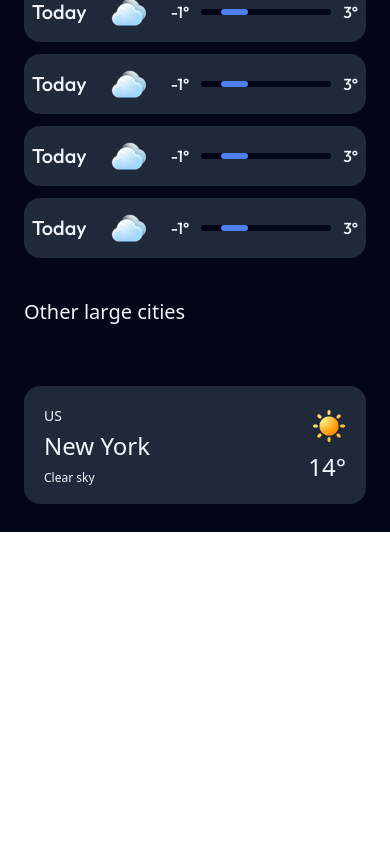
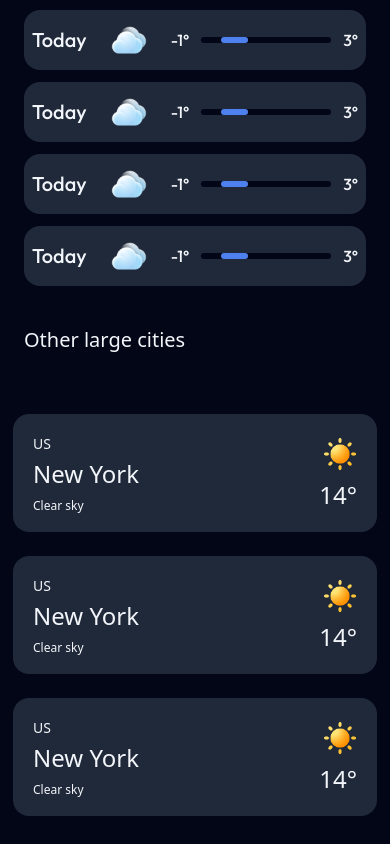
Before and after one commit to sercansimsek/weather-app, a React (Vite) app: page / in a window 390 px wide. Shown: the part 1159-2003 px from the top of the page. Before the commit the page ends 1691 px from the top, so only its background shows below. Built offline with nearby package versions, Linux system fonts and the light colour scheme.

Commit message:
mobile design implemented

```diff
--- a/src/components/5DayCard/FiveDayCard.jsx
+++ b/src/components/5DayCard/FiveDayCard.jsx
@@ -3,12 +3,12 @@ import darkClouds from '../../assets/images/04d.png';
 export const FiveDayCard = () => {
   return (
     <>
+
+        <div className="flex justify-start items-center font-medium text-xl text-[#F2F5F9] mb-[20px] font-['Outfit']">
+          5-day forecast
+        </div>
+
       <div className="flex justify-center items-center gap-3 flex-wrap">
-        <div className="flex justify-start items-center px-10 w-full">
-          <div className="flex font-medium text-xl text-[#F2F5F9] mb-[20px] font-['Outfit']">
-            5-day forecast
-          </div>
-        </div>
         <div className="flex justify-center items-center gap-6 bg-[#20293A] h-[60px] w-max rounded-2xl text-[#F2F5F9] font-['Outfit'] px-4 py-3">
           <p className="font-medium text-xl">Today</p>
           <img src={darkClouds} alt="dark clouds" className="h-9 w-9" />
--- a/src/components/OtherCities/OtherCities.jsx
+++ b/src/components/OtherCities/OtherCities.jsx
@@ -3,21 +3,56 @@ import sunImage from '../../assets/images/01d.png';
 export const OtherCities = () => {
   return (
     <>
-    <div className='font-medium text-xl text-[#F2F5F9] mb-5 font-["Outfit"]'>Other large cities</div>
-    <div className='grid grid-cols-2 max-w-[364px] h-[118px] font-["Outfit"] p-5 text-[#F2F5F9] bg-[#20293A] rounded-2xl'>
-      <div className='flex flex-col gap-2'>
-        <div className='flex flex-col gap-1'>
-          <p className='font-normal text-sm'>US</p>
-          <p className='font-medium text-2xl'>New York</p>
-        </div>
-        <p className='font-normal text-xs'>Clear sky</p>
+      <div className='flex justify-start items-center font-medium text-xl text-[#F2F5F9] mb-5 font-["Outfit"]'>
+        Other large cities
       </div>
 
-      <div className='flex flex-col gap-2 justify-center items-end'>
-        <img src={sunImage} alt="sunny" className='h-[34px] w-[34px]' />
-        <p className='font-medium text-2xl'>14&deg;</p>
+      <div className='gap-6 flex flex-col justify-center items-center'>
+        <div className='grid grid-cols-2 w-[364px] h-[118px] font-["Outfit"] p-5 text-[#F2F5F9] bg-[#20293A] rounded-2xl'>
+          <div className="flex flex-col gap-2">
+            <div className="flex flex-col gap-1">
+              <p className="font-normal text-sm">US</p>
+              <p className="font-medium text-2xl">New York</p>
+            </div>
+            <p className="font-normal text-xs">Clear sky</p>
+          </div>
+
+          <div className="flex flex-col gap-2 justify-center items-end">
+            <img src={sunImage} alt="sunny" className="h-[34px] w-[34px]" />
+            <p className="font-medium text-2xl">14&deg;</p>
+          </div>
+        </div>
+
+        <div className='grid grid-cols-2 w-[364px] h-[118px] font-["Outfit"] p-5 text-[#F2F5F9] bg-[#20293A] rounded-2xl'>
+          <div className="flex flex-col gap-2">
+            <div className="flex flex-col gap-1">
+              <p className="font-normal text-sm">US</p>
+              <p className="font-medium text-2xl">New York</p>
+            </div>
+            <p className="font-normal text-xs">Clear sky</p>
+          </div>
+
+          <div className="flex flex-col gap-2 justify-center items-end">
+            <img src={sunImage} alt="sunny" className="h-[34px] w-[34px]" />
+            <p className="font-medium text-2xl">14&deg;</p>
+          </div>
+        </div>
+
+        <div className='grid grid-cols-2 w-[364px] h-[118px] font-["Outfit"] p-5 text-[#F2F5F9] bg-[#20293A] rounded-2xl'>
+          <div className="flex flex-col gap-2">
+            <div className="flex flex-col gap-1">
+              <p className="font-normal text-sm">US</p>
+              <p className="font-medium text-2xl">New York</p>
+            </div>
+            <p className="font-normal text-xs">Clear sky</p>
+          </div>
+
+          <div className="flex flex-col gap-2 justify-center items-end">
+            <img src={sunImage} alt="sunny" className="h-[34px] w-[34px]" />
+            <p className="font-medium text-2xl">14&deg;</p>
+          </div>
+        </div>
       </div>
-    </div>
     </>
-  )
-}
+  );
+};
```
